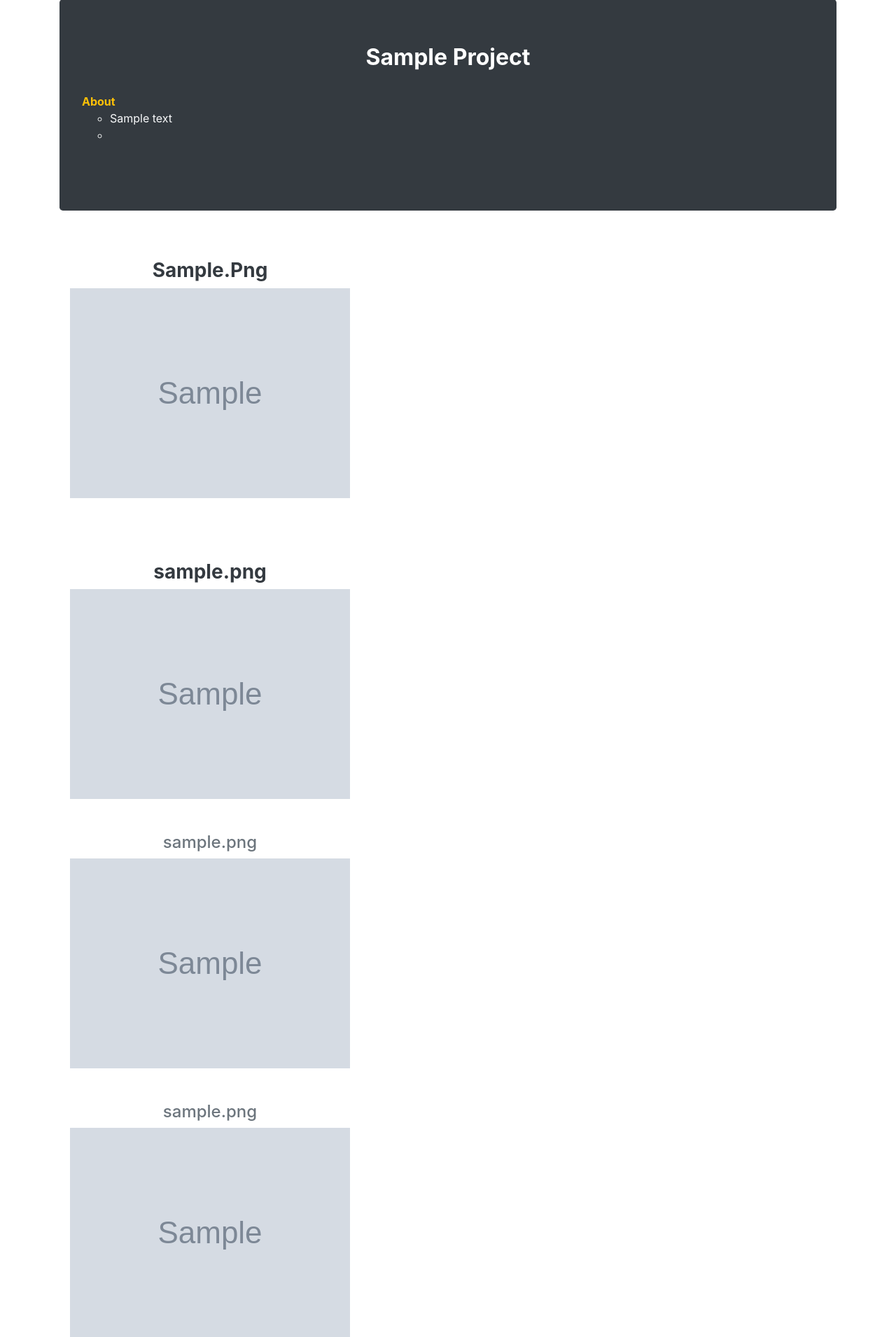
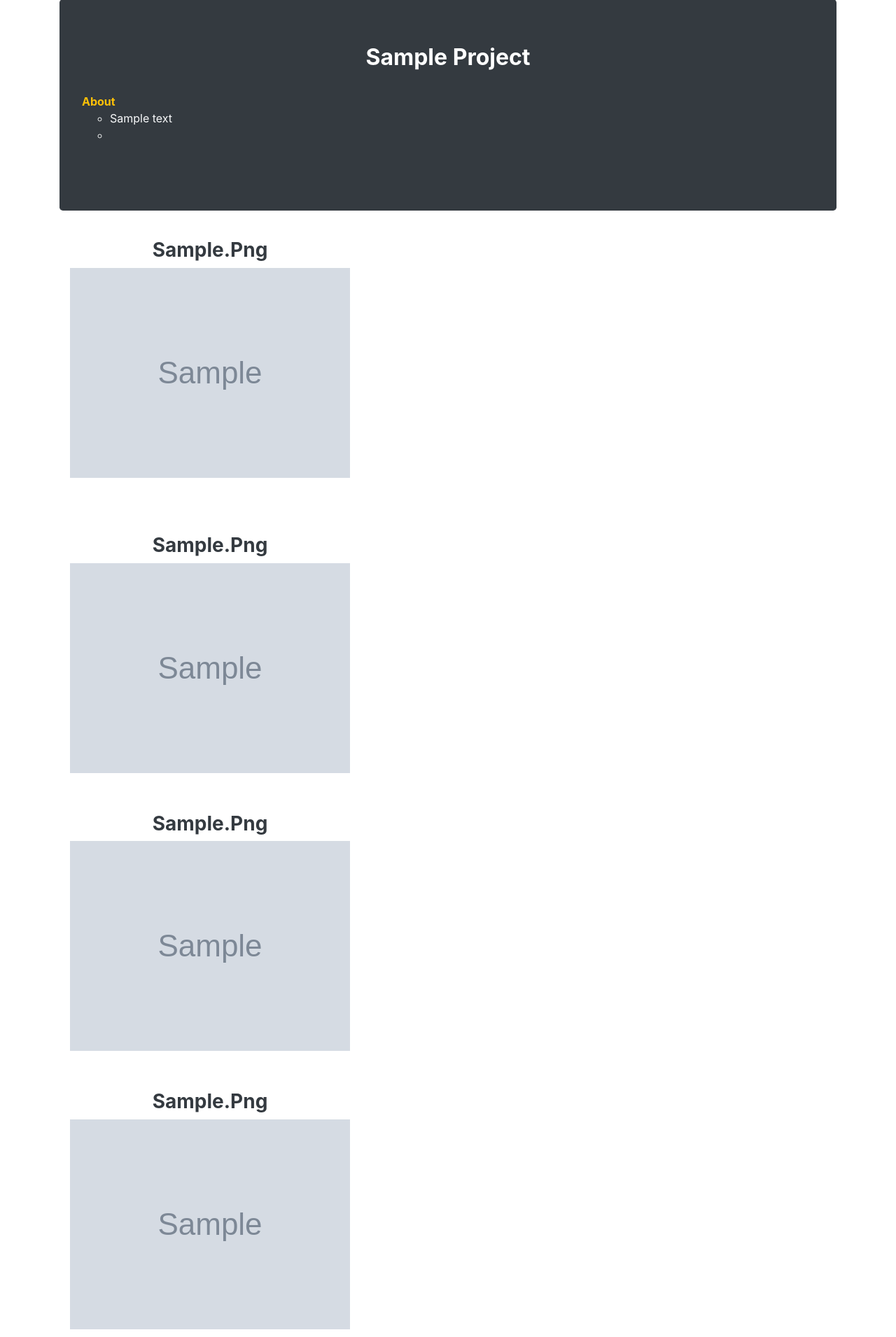
Before and after one commit to Shubhansh-Simple/Portfolio-Project, a Django app: a page that uses projects/templates/project_detail.html in a window 1280 px wide. Shown: the part 81-1992 px from the top of the page at 70% size. Run offline with Django 3.2, Linux system fonts and the light colour scheme; tables that the repository leaves empty hold one stand-in row (values such as "Sample post"); grey boxes marked "Sample" are stand-in pictures; some libraries are stand-ins or nearby versions.

Commit message:
Update project_detail.html

```diff
--- a/projects/templates/project_detail.html
+++ b/projects/templates/project_detail.html
@@ -1,14 +1,15 @@
 {% extends 'base_template.html' %}
 
+<!-- Checking Portfolio owner or ordinary user -->
 {% block title %}
   {% if user_url %}
     {{user_url|title}}
   {% else %}
-    Shubhanshu
+    {{owner_name}}
   {% endif %}
 {% endblock %}
 
-
+<!-- Checking Portfolio owner or ordinary user -->
 {% block home_url %}
   {% if user_url %}
     {% url 'project_list' user_url %}
@@ -17,7 +18,7 @@
   {% endif %}
 {% endblock home_url %}
 
-
+<!-- Checking Portfolio owner or ordinary user -->
 {% block about_me_link %}
   {% if user_url %}
     {% url 'profile_detail' user_url %}
@@ -36,9 +37,15 @@
   <!--Show title,description,3 or 5 images then download link.-->
   <div>
 
+
+    <!-- Project Details -->
     <div class='jumbotron bg-dark'>
+
+      <!-- Show Title Of Project -->
       <h2 class="text-center text-white"><b> {{ project_detail.title|title }}</b></h2>
       <br>
+
+      <!-- Show Description Of Project -->
       <b class='text-warning'>About</b><br>
 
       <div class="table-responsive">
@@ -53,55 +60,57 @@
       </div>
     </div>
 
+    <!-- Project Images List -->
     <div class='text-center container'>
       <ul class="list-group mb-3">
+
 
         <!--Isometric view-->
         <li class=" d-flex justify-content-between lh-condensed">
           <div>
             <h4>
-              <br>
               {% if project_detail.isometric_image_title %}
                 <h3 class="font-weight-bold text-dark">{{ project_detail.isometric_image_title|title }}</h3>
+                <!--<span class="text-muted">{{ project_detail.isometric_image_title }}</span>-->
               {% else %}
-                <span class="text-dark">First Image</span>
+                <h3 class="bg-dark text-light">First Image</h3>
               {% endif %}
             </h4>
             <img class="img-fluid" src="{{ project_detail.isometric_image.url }}" >
           </div>
         </li>
-        <hr>
-        </br></br>
+        <br><br><br>
 
         <!--Front view-->
         <li class=" d-flex justify-content-between lh-condensed">
           <div>
             <h4>
               {% if project_detail.front_image_title %}
-                <h3 class="font-weight-bold text-dark">{{ project_detail.front_image_title }}</h3>
+                <h3 class="font-weight-bold text-dark">{{ project_detail.front_image_title|title }}</h3>
               {% else %}
-                <span class="text-muted">Second Image</span>
+                <h3 class="bg-dark text-light">Second Image</h3>
               {% endif %}
             </h4>
             <img class="img-fluid" src="{{ project_detail.front_image.url }}" >
           </div>
         </li>
-        </br></br>
+        <br><br>
 
+        {% if project_detail.side_image %}
           <!--Side view-->
           <li class=" d-flex justify-content-between lh-condensed">
             <div>
               <h4>
                 {% if project_detail.side_image_title %}
-                  <span class="text-muted">{{ project_detail.side_image_title }}</span>
+                  <h3 class="font-weight-bold text-dark">{{ project_detail.side_image_title|title }}</h3>
                 {% else %}
-                <span class="text-muted">Third Image</span>
-              {% endif %}
-            </h4>
+                  <h3 class="bg-dark text-light">Third Image</h3>
+                {% endif %}            </h4>
               <img class="img-fluid" src="{{ project_detail.side_image.url }}" >
             </div>
           </li>
-        </br></br>
+          <br><br>
+        {% endif %}
 
         {% if project_detail.top_image %}
           <!--Top view-->
@@ -109,15 +118,15 @@
             <div>
               <h4>
                 {% if project_detail.top_image_title %}
-                  <span class="text-muted">{{ project_detail.top_image_title }}</span>
+                  <h3 class="font-weight-bold text-dark">{{ project_detail.top_image_title|title }}</h3>
                 {% else %}
-                <span class="text-muted">Fourth Image</span>
+                  <h3 class="bg-dark text-light">Fourth Image</h3>
                 {% endif %}
               </h4>
               <img class="img-fluid" src="{{ project_detail.top_image.url }}" >
             </div>
           </li>
-          </br></br>
+          <br><br>
         {% endif %}
 
         {% if project_detail.bottom_image %}
@@ -126,18 +135,19 @@
             <div>
               <h4>
                 {% if project_detail.bottom_image_title %}
-                  <span class="text-muted">{{ project_detail.bottom_image_title }}</span>
+                  <h3 class="font-weight-bold text-dark">{{ project_detail.bottom_image_title|title }}</h3>
                 {% else %}
-                <span class="text-muted">Fifth Image</span>
+                  <h3 class="bg-dark text-light">Fifth Image</h3>
                 {% endif %}
               </h4>
               <img class="img-fluid" src="{{ project_detail.bottom_image.url }}" >
             </div>
           </li>
-          </br>
+          <br><br>
         {% endif %}
 
 
+        <!-- Download and Back-To-Top button -->
         <li class=" d-flex justify-content-between text-center">
 
           <!--If project file exist -->
@@ -147,24 +157,24 @@
               <strong class='text-white'>Download</strong>
             </a>
 
-          <!--If project file link exist not project file -->
+          <!--If project file link exist but not project file -->
           {% elif project_detail.project_file_link  %}
 
             <a class='btn btn-success' href='{{ project_detail.project_file_link }}'>
               <strong class='text-white'>Go To Source Code</strong>
             </a>
 
-          <!--If project file link exist not project file -->
+          <!--If project file link as well project file both not exist-->
+          <!-- Remove button -->
 
           {% endif %}
 
           <a class='btn btn-primary' href='#'>
             <strong class='text-white'>Back To Top</strong>
           </a>
-
         </li>
+      </ul>
       </br>
-      </ul>
     </div>
   </div>
 {% endblock body_block %}
```
Lines whose indentation alone changed are shown as unchanged.
